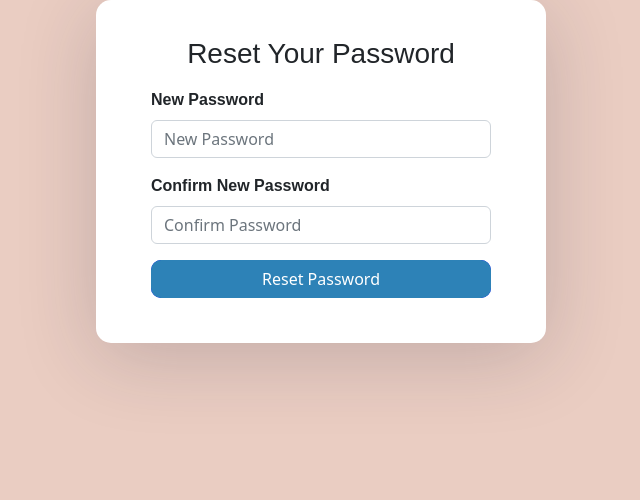
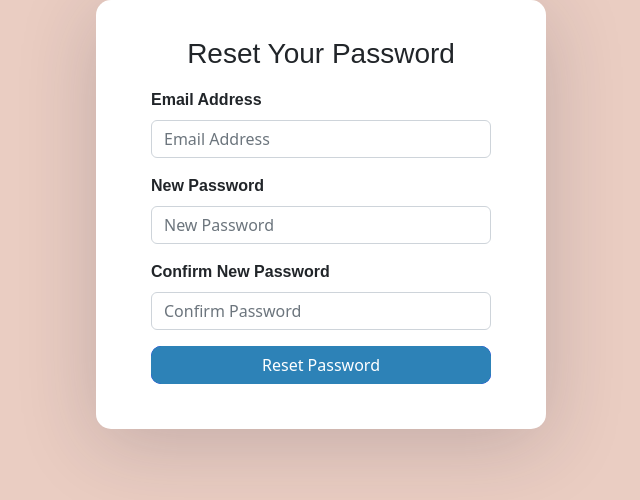
Before and after one commit to Michelle-Mungai/Phase-4-HMS, a React (Create React App) app: page /password in a window 1280 px wide. Shown: the top 500 px of the page, without its empty margins (319-959 px from the left). Built offline with nearby package versions, Linux system fonts and the light colour scheme; the HTML template or start-up script is replaced by a standard one.

Commit message:
Changes made

```diff
--- a/src/components/password.component.js
+++ b/src/components/password.component.js
@@ -6,6 +6,7 @@ export default class Password extends Component {
     super(props);
 
     this.state = {
+      email: "",
       newPassword: "",
       confirmPassword: "",
       passwordReset: false,
@@ -63,6 +64,18 @@ export default class Password extends Component {
           <div className="auth-inner">
         <h3>Reset Your Password</h3>
         <div className="mb-3">
+          <label> Email Address</label>
+          <input
+            type="email"
+            className="form-control"
+            placeholder="Email Address"
+            name="email"
+            value={this.state.email}
+            onChange={this.handleChange}
+            required
+          />
+        </div>
+        <div className="mb-3">
           <label>New Password</label>
           <input
             type="password"
```
